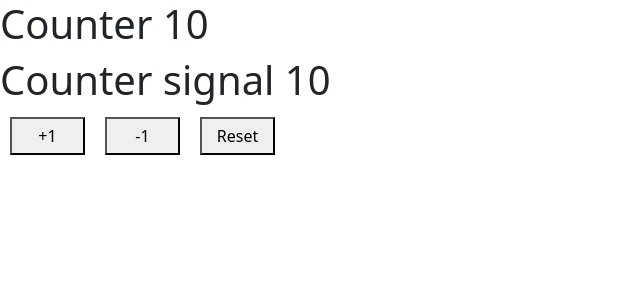
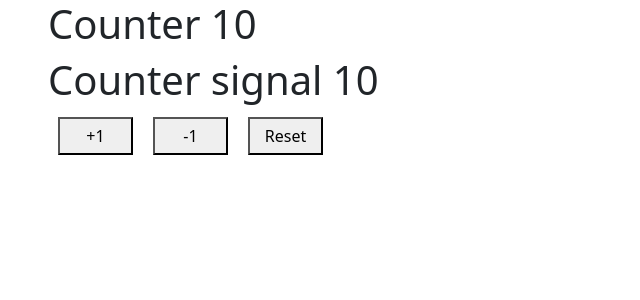
Before and after one commit to CamiloPuentes94/course_angular, an Angular app: page / in a window 1280 px wide. Shown: the top 300 px of the page, without its empty margins (0-640 px from the left). Built offline with nearby package versions, Linux system fonts and the light colour scheme.

Commit message:
wrap router-outlet in a section for improved layout

```diff
--- a/src/app/app.component.html
+++ b/src/app/app.component.html
@@ -1 +1,3 @@
-<router-outlet />
+<section class="mx-5 mt2">
+  <router-outlet />
+</section>
```
